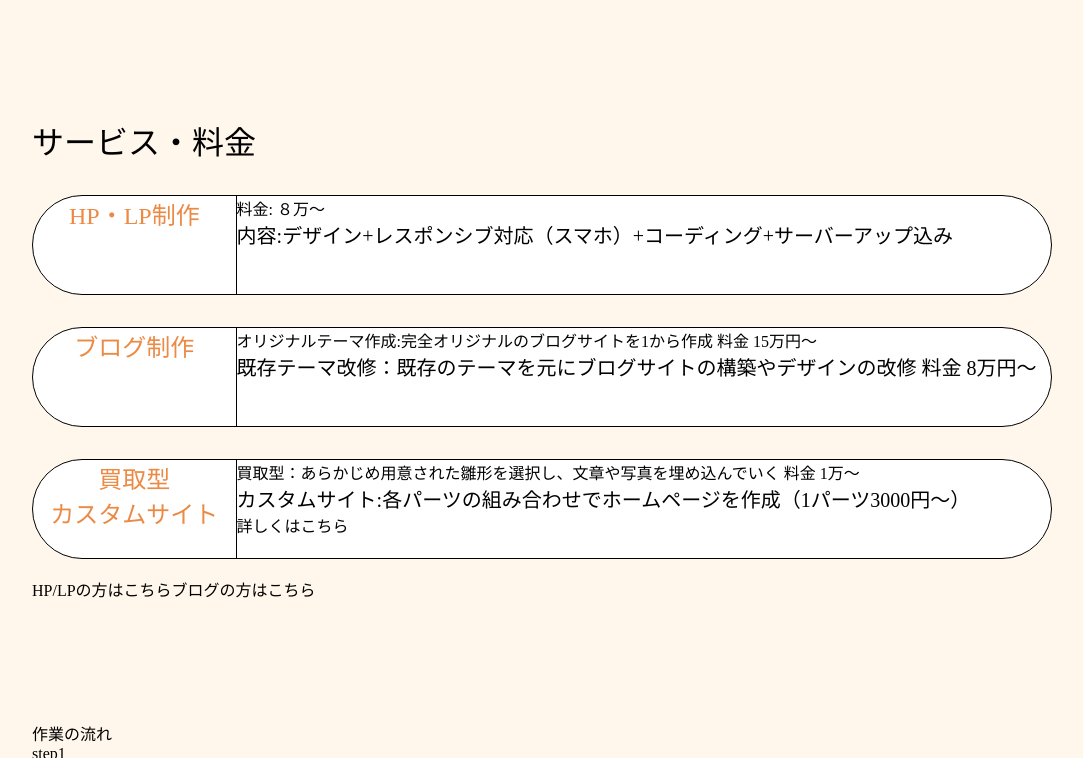
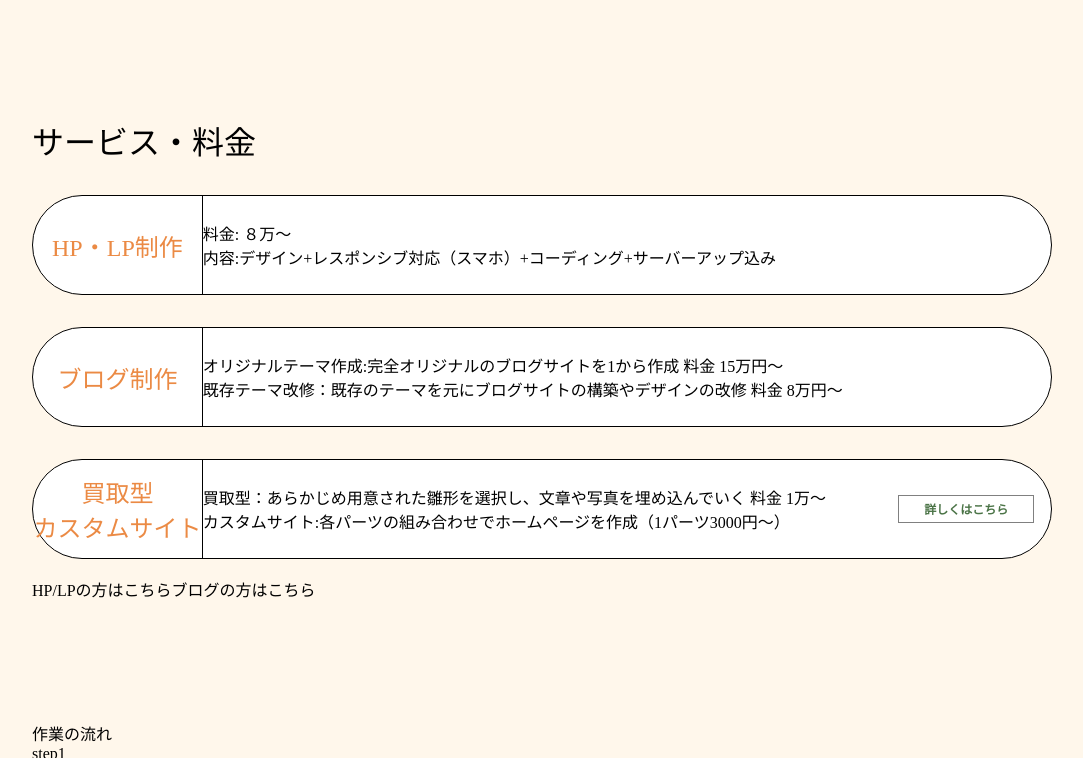
Before and after one commit to Ryo-Yoshioka-web/Agir-cLick., a plain HTML site: page index.html in a window 1280 px wide. Shown: the part 688-1446 px from the top of the page, without its empty margins (98-1181 px from the left). Drawn offline with Linux system fonts and the light colour scheme.

Commit message:
修正いいいい

```diff
--- a/css/style.css
+++ b/css/style.css
@@ -10,6 +10,7 @@
   --border-gray: #e6e6e6;
   --font-color-black: #414141;
   --font-color-white: #ffffff;
+  --font-color-green: #4B7447;
 }
 
 :root {
@@ -117,17 +118,77 @@ body {
   font-size: clamp(12px, 2vw, 24px);
   text-align: center;
   border-right: 1px solid black;
-
-  /* line-height: 100px; */
+  position: relative;
 }
 
 
 
-.serviceTop__title {}
+.serviceTop__title {
+  position: absolute;
+  top: 50%;
+  left: 50%;
+  transform: translate(-50%, -50%);
+  width: 100%;
+}
 
+.service__title {
+  position: absolute;
+  top: 50%;
+  left: 50%;
+  transform: translate(-50%, -50%);
+  width: 100%;
+}
 
+.service__right {
+  width: 100%;
+}
 
 
 .flow {
   margin-top: 15vh;
 }
+
+.service__text-box {
+  position: relative;
+  width: 100%;
+}
+
+.service__inner-text-box {
+  position: absolute;
+  top: 50%;
+  left: 50%;
+  transform: translate(-50%, -50%);
+  width: 100%;
+}
+
+.service__text-box {
+  width: 100%;
+}
+
+.service__right {
+  /* position: relative; */
+  width: 100%;
+  justify-content: space-between;
+  align-items: center;
+}
+
+
+.service__right-text-box {
+  width: 80%;
+}
+
+.service__btn-Top {
+  display: block;
+  font-size: 12px;
+  width: 80%;
+  border: 1px solid gray;
+  padding: 4px;
+  text-align: center;
+  margin: 0 auto;
+  color: var(--font-color-green);
+  font-weight: bold;
+}
+
+.service__btn-inner {
+  width: 20%;
+}
--- a/index.html
+++ b/index.html
@@ -78,12 +78,14 @@
                         </h2>
                     </div>
                     <div class="service__text-box">
+                        <div class="service__inner-text-box">
                             <p class="service__fee">
                                 料金: ８万～
                             </p>
-                        <p class="service__detail">
+                            <p class="serviceTop__detail">
                                 内容:デザイン+レスポンシブ対応（スマホ）+コーディング+サーバーアップ込み
                             </p>
+                        </div>
                     </div>
                 </div>
                 <div class="serviceTop__box flex">
@@ -93,12 +95,14 @@
                         </h2>
                     </div>
                     <div class="service__text-box">
+                        <div class="service__inner-text-box">
                             <p class="service__fee">
                                 オリジナルテーマ作成:完全オリジナルのブログサイトを1から作成 料金 15万円～
                             </p>
-                        <p class="service__detail">
+                            <p class="serviceTop__detail">
                                 既存テーマ改修：既存のテーマを元にブログサイトの構築やデザインの改修 料金 8万円～
                             </p>
+                        </div>
                     </div>
                 </div>
                 <div class="serviceTop__box flex">
@@ -108,18 +112,20 @@
                             カスタムサイト
                         </h2>
                     </div>
-                    <div class="service__right">
-                        <div class="service__text-box">
+                    <div class="service__right flex">
+                        <div class="service__right-text-box">
                             <p class="service__fee">
                                 買取型：あらかじめ用意された雛形を選択し、文章や写真を埋め込んでいく 料金 1万～
                             </p>
-                            <p class="service__detail">
+                            <p class="serviceTop__detail">
                                 カスタムサイト:各パーツの組み合わせでホームページを作成（1パーツ3000円～）
                             </p>
                         </div>
-                        <a href="" class="service__btn">
+                        <div class="service__btn-inner">
+                            <a href="" class="service__btn-Top">
                                 詳しくはこちら
                             </a>
+                        </div>
                     </div>
 
                 </div>
```
Lines whose indentation alone changed are shown as unchanged.
